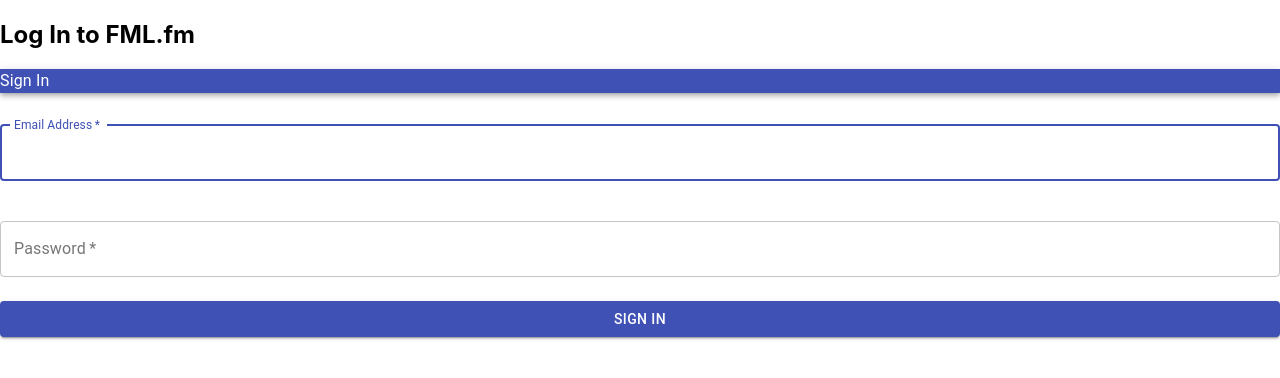
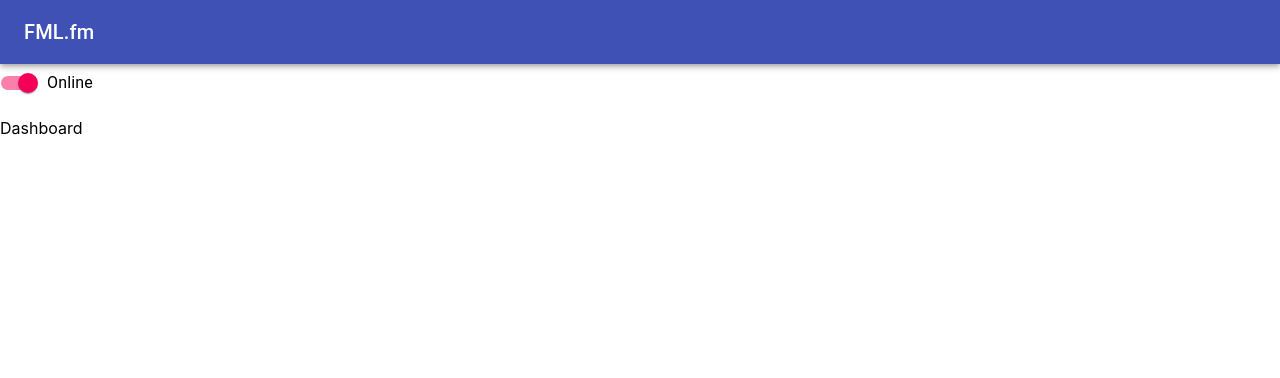
Before and after one commit to jaywiles/411_mymusicapp, a React (Create React App) app: page / in a window 1280 px wide. Shown: the top 378 px of the page. Built offline with nearby package versions, Linux system fonts and the light colour scheme.

Commit message:
online status added to dashboard

```diff
--- a/src/App.js
+++ b/src/App.js
@@ -14,7 +14,7 @@
   }
 
   render() {
-    if (this.state.loggedIn) {
+    // if (this.state.loggedIn) {
       return (
         <div id="true-container">
         <header>
@@ -26,36 +26,16 @@
         </section>
       </div>
       )
-    } else {
-      return (
-        <div id="false-container">
-          <section className="login-container">
-            <SignIn />
-          </section>
-        </div>
-      )
-    }
+    // } else {
+    //   return (
+    //     <div id="false-container">
+    //       <section className="login-container">
+    //         <SignIn />
+    //       </section>
+    //     </div>
+    //   )
+    // }
   }
 }
 
 export default App;
-
-
-
-
-  // {
-  // return (
-	// 	<div id="container">
-	// 		<header>
-	// 			<NavBar />
-	// 		</header>
-
-	// 		<section className="login-class">
-	// 			<SignIn />
-	// 		</section>
-
-	// 		{/* <section className="">
-	// 			<Dashboard />
-	// 		</section> */}
-	// 	</div>
-	// )}
--- a/src/components/Dashboard.js
+++ b/src/components/Dashboard.js
@@ -13,7 +13,7 @@
   }
 
   onlineChange = () => {
-    let online = this.state.online === true ? false : true
+    let status = this.state.online === true ? false : true
     this.setState({
       online: status
     })
@@ -21,7 +21,14 @@
 
 	render() { return (
 		<div className="dashboard">
-			<p>Dashboard</p>
+			<FormGroup>
+        <FormControlLabel
+          control={<Switch checked={this.state.online} onChange={this.onlineChange} />}
+          label="Online"
+        />
+        {console.log(this.state.online)}
+      </FormGroup>
+      <p>Dashboard</p>
 		</div>
 	)}
 
```
